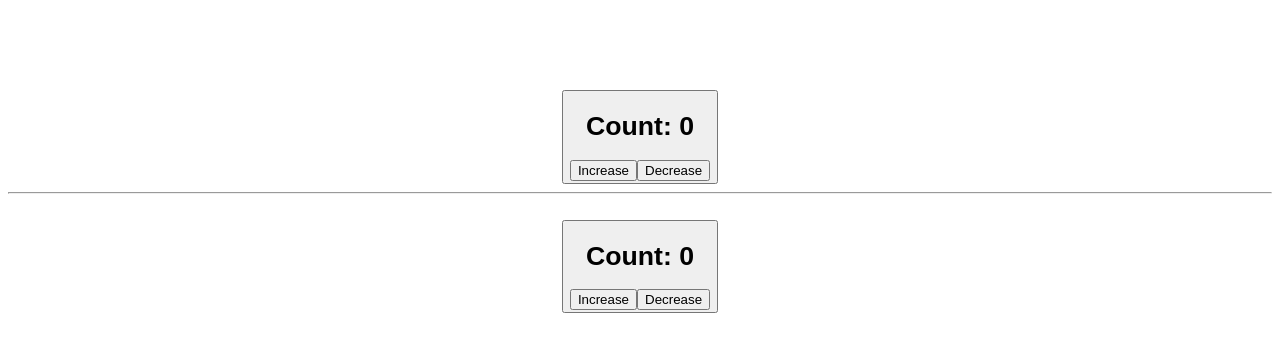
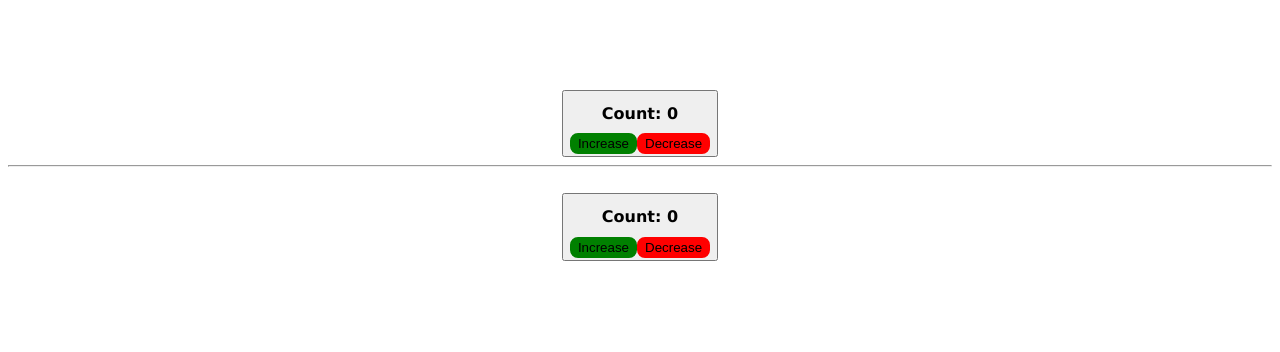
Before and after one commit to imoempire/react-counter, a React (Create React App) app: page / in a window 1280 px wide. Shown: the top 352 px of the page. Built offline with nearby package versions, Linux system fonts and the light colour scheme.

Commit message:
add css codes

```diff
--- a/src/App.css
+++ b/src/App.css
@@ -1,38 +1,14 @@
-.App {
-  text-align: center;
+h1 {
+  font-family: Verdana, Geneva, Tahoma, sans-serif;
+  font-size: larger;
 }
-
-.App-logo {
-  height: 40vmin;
-  pointer-events: none;
+.go {
+  background-color: green;
+  border: 2px solid green;
+  border-radius: 8px;
 }
-
-@media (prefers-reduced-motion: no-preference) {
-  .App-logo {
-    animation: App-logo-spin infinite 20s linear;
-  }
+.stop{
+  background-color: red;
+  border: 2px solid red;
+  border-radius: 8px;
 }
-
-.App-header {
-  background-color: #282c34;
-  min-height: 100vh;
-  display: flex;
-  flex-direction: column;
-  align-items: center;
-  justify-content: center;
-  font-size: calc(10px + 2vmin);
-  color: white;
-}
-
-.App-link {
-  color: #61dafb;
-}
-
-@keyframes App-logo-spin {
-  from {
-    transform: rotate(0deg);
-  }
-  to {
-    transform: rotate(360deg);
-  }
-}
```
